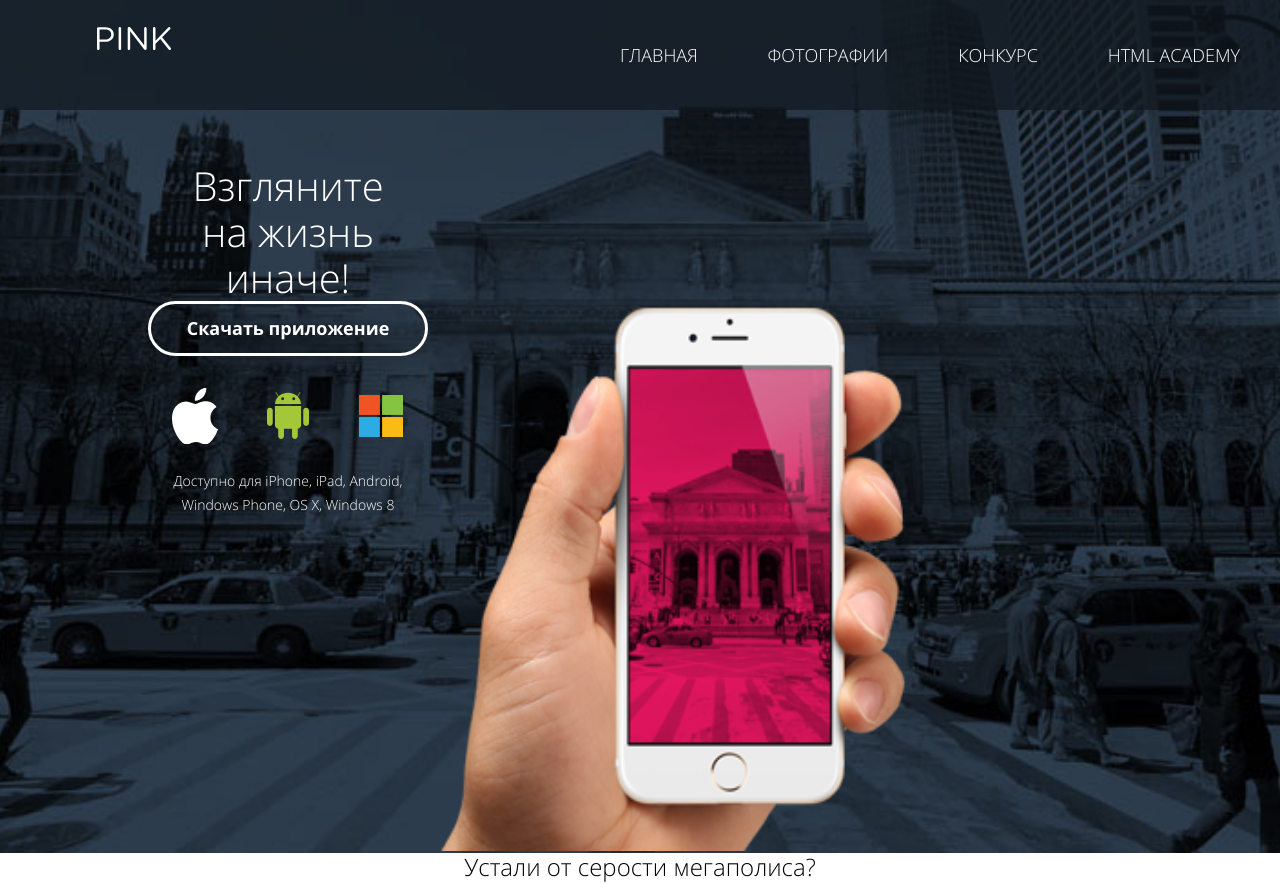
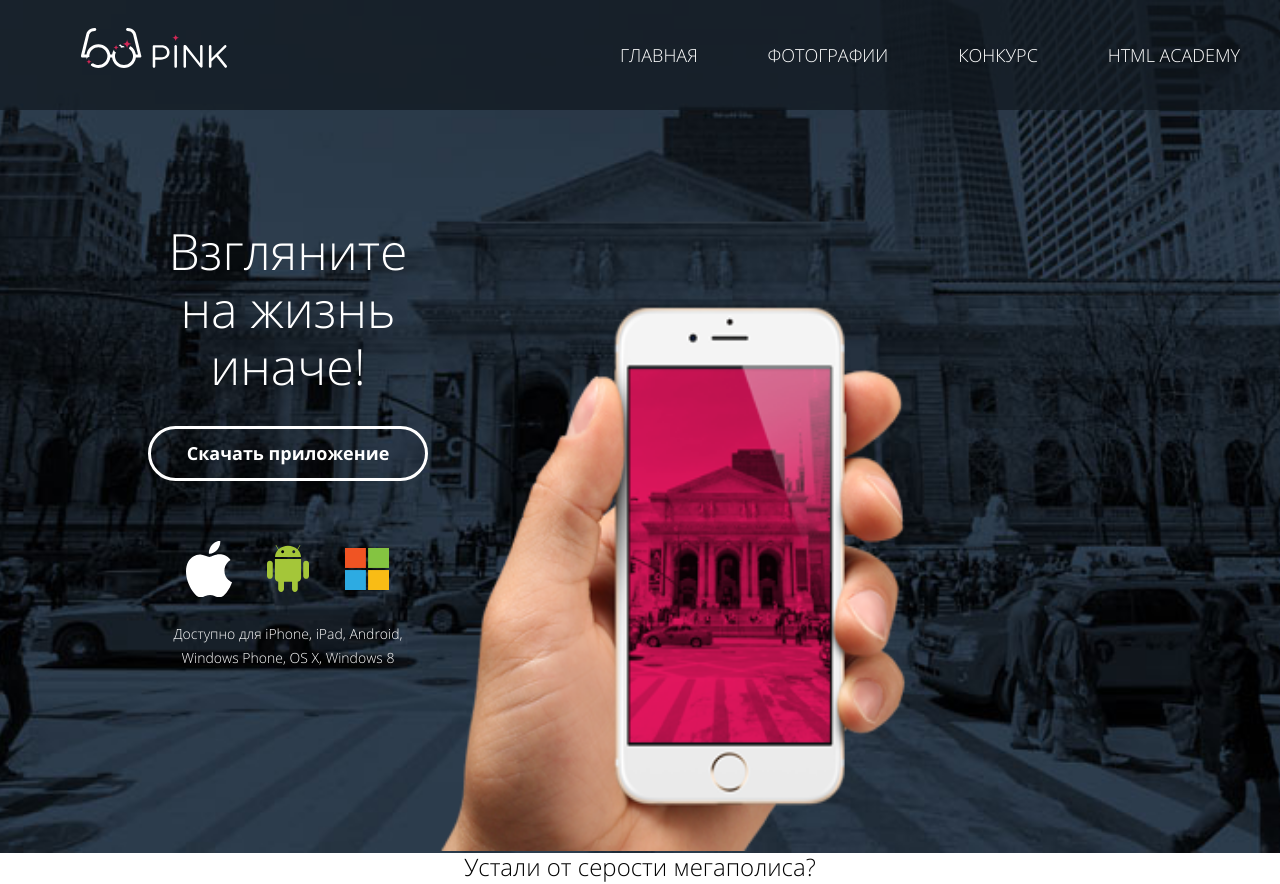
Before and after one commit to natpuot92/152586-pink, a plain HTML site: page index.html in a window 1280 px wide. Shown: the top 884 px of the page. Drawn offline with nearby package versions, Linux system fonts and the light colour scheme; files that its build step writes are made by us from their sources; files whose address does not match are found by name; a web font is replaced by a local one.

Commit message:
module5-task1

```diff
--- a/sass/blocks/main-nav.scss
+++ b/sass/blocks/main-nav.scss
@@ -125,10 +125,14 @@
   }
 
   .main-nav__logo {
-    min-height: 23px;
+    min-height: 42px;
     width: 148px;
-    margin-top: 44px;
+    margin-top: 26px;
+    background: url('/img/logo-pink-white-tablet.svg') no-repeat center;
+  }
 
+  .main-nav__logo-container {
+    padding: 0 40px;
   }
 
   .main-nav--opened .main-nav__logo-container {
@@ -150,12 +154,16 @@
 @media (min-width: 1200px) {
  .main-nav__logo-container {
     min-height: 110px;
-   width: 200px;
   }
 
   .main-nav__logo {
-  width: 148px;
-  margin-top: 27px;
+    width: 148px;
+    margin-top: 27px;
+    background: url('/img/logo-pink-white-desktop.svg') no-repeat center;
+  }
+
+  .main-nav__logo-container {
+
   }
 
   .main-nav__btn {
--- a/sass/blocks/product.scss
+++ b/sass/blocks/product.scss
@@ -36,7 +36,9 @@
 
 .product__items-container {
   display: flex;
-  justify-content: space-around;
+  width: 205px;
+  margin: 0 auto;
+  justify-content: space-between;
   margin-top: 32px;
   margin-bottom: 25px;
 }
@@ -52,7 +54,7 @@
 @media (min-width: 700px) {
   .product {
     position: absolute;
-    top: 135px;
+    top: 175px;
     left: 10%;
     min-height: 402px;
     background: none;
@@ -62,6 +64,25 @@
     display: flex;
     width: 200px;
     margin: 0 auto;
+    margin-bottom: 30px;
     text-align: center;
   }
 }
+
+@media (min-width: 1200px) {
+  .product {
+    top: 195px;
+    left: 10%;
+  }
+
+  .product__slogan {
+    font-size: 50px;
+    width: 280px;
+    margin-bottom: 30px;
+  }
+
+  .product__items-container {
+    margin-top: 60px;
+  }
+
+}
```
